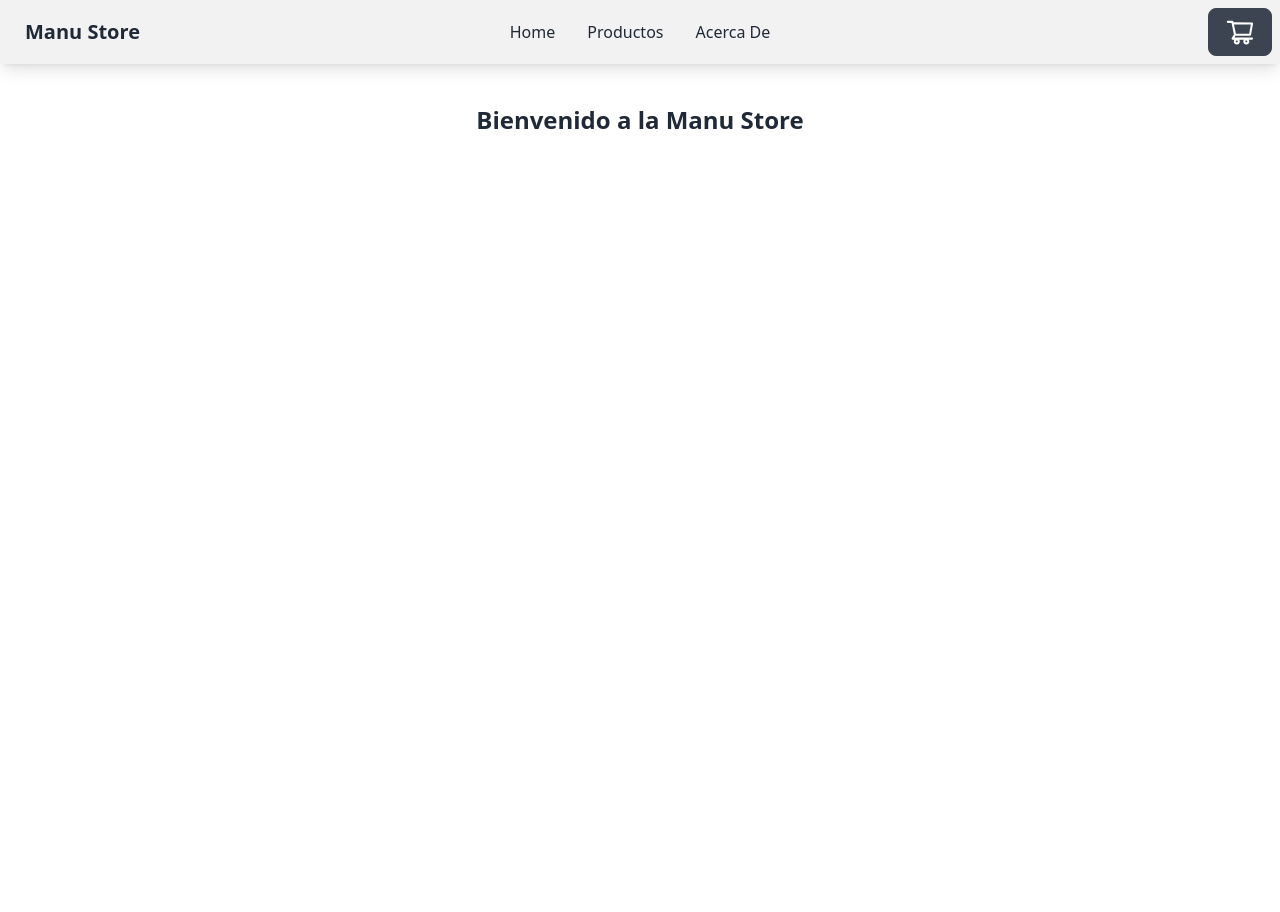
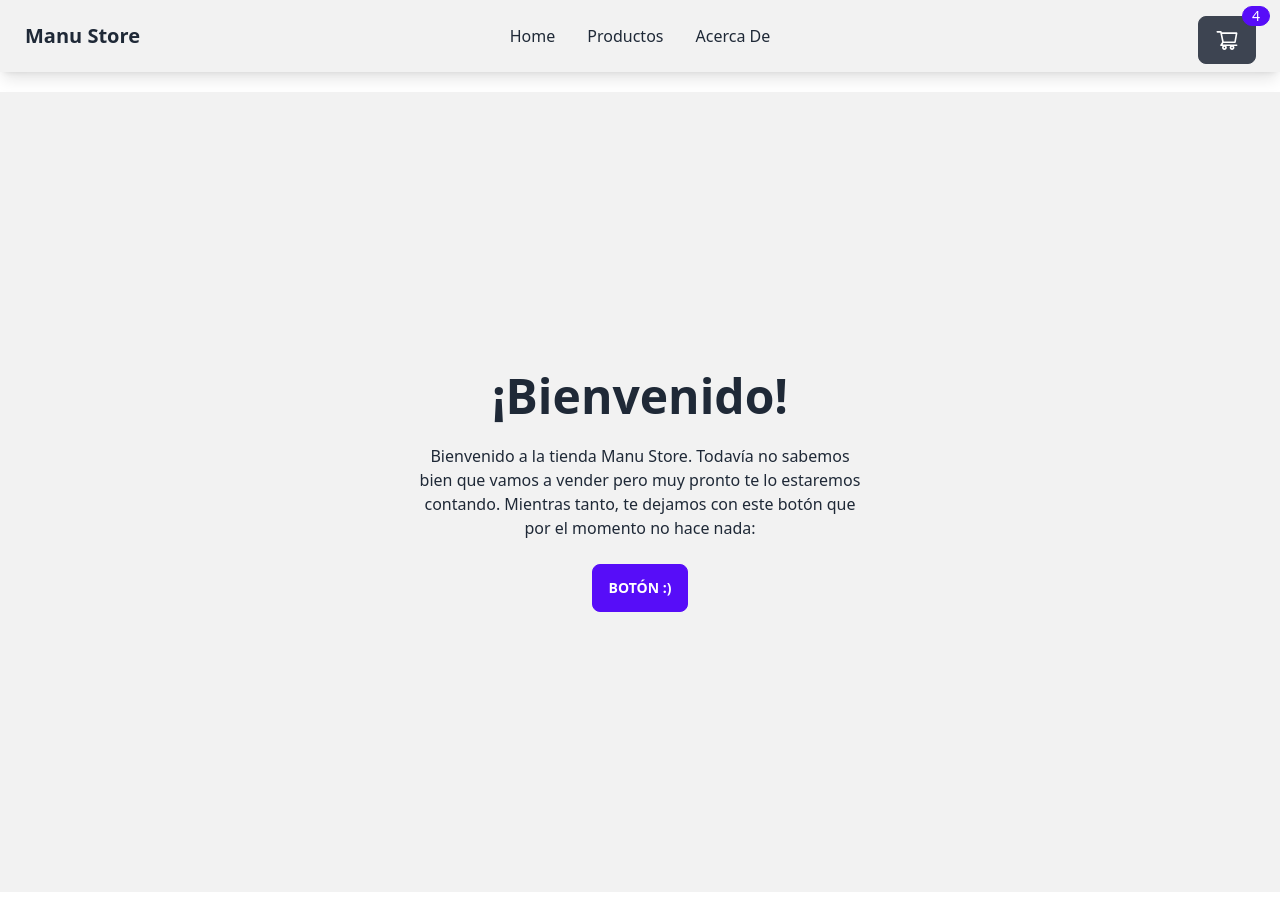
Before and after one commit to manureichel/Curso-React-JS, a React (Create React App) app: page / in a window 1280 px wide. Before the commit the page ends 800 px from the top, so only its background shows below. Built offline with nearby package versions, Linux system fonts and the light colour scheme.

Commit message:
Agrego componentes nuevos para entrega

```diff
--- a/src/App.js
+++ /dev/null
@@ -1,17 +0,0 @@
-import NavBar from "./Navbar";
-
-function App() {
-  return (
-    <div className="container mx-auto">
-      <NavBar />
-
-      <div className="container mx-auto px-4 my-10">
-        <h1 className="text-2xl font-bold text-center">
-          Bienvenido a la Manu Store
-        </h1>
-      </div>
-    </div>
-  );
-}
-
-export default App;
--- /dev/null
+++ b/src/App.jsx
@@ -0,0 +1,13 @@
+import NavBar from "./components/header/Navbar";
+import ItemListContainer from "./components/main/ItemListContainer";
+
+function App() {
+  return (
+    <div className="container mx-auto">
+      <NavBar />
+      <ItemListContainer greeting={"¡Bienvenido!"} />
+    </div>
+  );
+}
+
+export default App;
--- /dev/null
+++ b/src/components/header/CartWidget.jsx
@@ -0,0 +1,19 @@
+import React from "react";
+import { AiOutlineShoppingCart } from "react-icons/ai";
+
+const CartWidget = ({ itemsOnCart }) => {
+  return (
+    <div>
+      <div className="indicator mt-2 mr-4">
+        <span className="indicator-item indicator-top badge badge-primary">
+          {itemsOnCart}
+        </span>
+        <button className="btn text-2xl">
+          <AiOutlineShoppingCart />
+        </button>
+      </div>
+    </div>
+  );
+};
+
+export default CartWidget;
--- a/src/Navbar.js
+++ b/src/components/header/Navbar.jsx
@@ -1,4 +1,5 @@
-import { AiOutlineShoppingCart } from "react-icons/ai";
+import React from "react";
+import CartWidget from "./CartWidget";
 
 export default function NavBar() {
   return (
@@ -54,9 +55,7 @@ export default function NavBar() {
         </ul>
       </div>
       <div className="navbar-end">
-        <a href="/" className="btn text-3xl">
-          <AiOutlineShoppingCart />
-        </a>
+        <CartWidget itemsOnCart={4} />
       </div>
     </div>
   );
--- /dev/null
+++ b/src/components/main/ItemListContainer.jsx
@@ -0,0 +1,21 @@
+import React from "react";
+
+const ItemListContainer = ({ greeting }) => {
+  return (
+    <div className="hero min-h-screen bg-base-200 container px-4 my-5">
+      <div className="hero-content text-center">
+        <div className="max-w-md">
+          <h1 className="text-5xl font-bold">{greeting}</h1>
+          <p className="py-6">
+            Bienvenido a la tienda Manu Store. Todavía no sabemos bien que vamos
+            a vender pero muy pronto te lo estaremos contando. Mientras tanto,
+            te dejamos con este botón que por el momento no hace nada:
+          </p>
+          <button className="btn btn-primary">Botón :)</button>
+        </div>
+      </div>
+    </div>
+  );
+};
+
+export default ItemListContainer;
```
Also changed, not shown: src/index.jsx (renamed from src/index.js), 1 other file (tests, documents, lock files or other folders).
